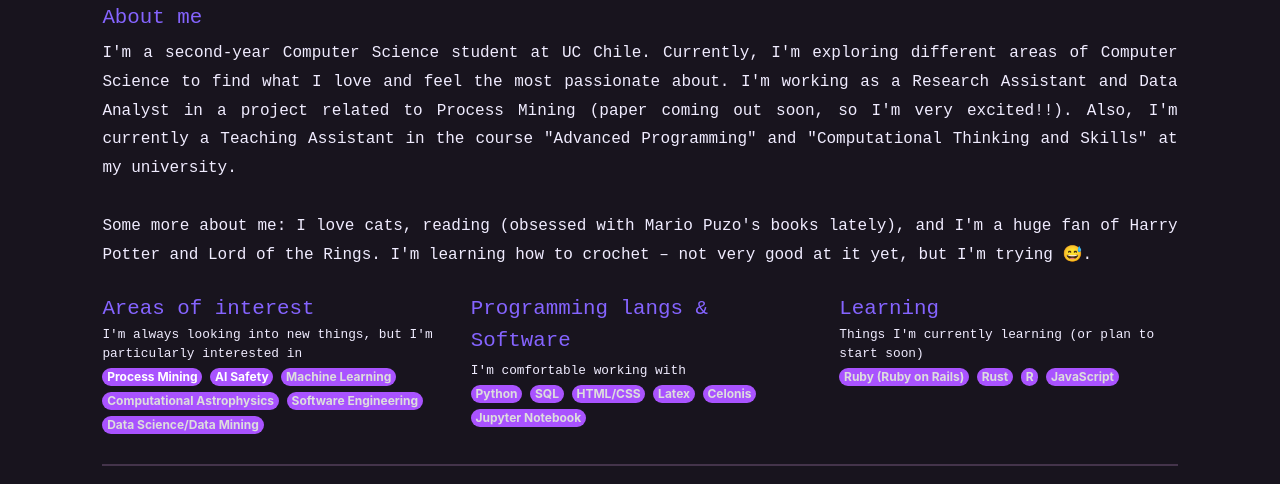
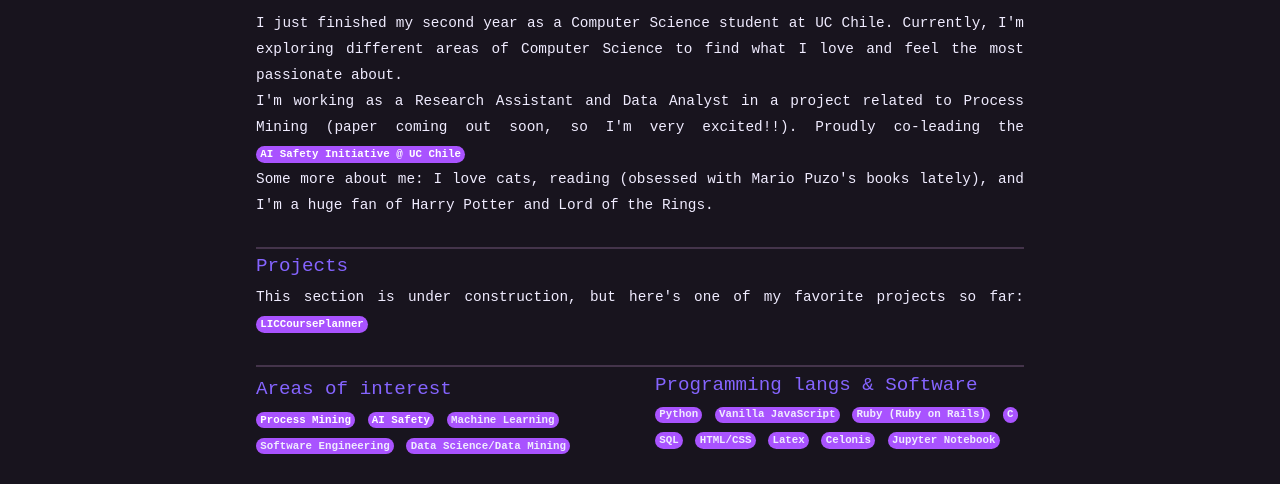
Before and after one commit to mon-b/mon-b.github.io, a plain HTML site: page index.html in a window 1280 px wide. Shown: the part 135-619 px from the top of the page. Drawn offline with nearby package versions, Linux system fonts and the light colour scheme; a script that the page names is missing.

Commit message:
update 12/12

```diff
--- a/index.html
+++ b/index.html
@@ -19,39 +19,55 @@
         </div>
         <br>
         <div class="me">
-            I'm Monn 🙋🏻‍♀️
+            I'm Mon
         </div>
     </div>
     <hr>
-    <div class="">
+
     <div class="about-me-text">
         <div class="section-title">
             About me
         </div>
         <div class="content">
-                I'm a second-year Computer Science student at UC Chile.
+    <div class="text-content">
+        I just finished my second year as a Computer Science student at UC Chile.
         Currently, I'm exploring different areas of Computer Science to find what I love and feel the most passionate about.
-                I'm working as a Research Assistant and Data Analyst in a project related to Process Mining (paper coming out soon, so I'm very excited!!).
-                Also, I'm currently a Teaching Assistant in the course "Advanced Programming" and "Computational Thinking and Skills" at my university.
-                <br> <br>
+
+        <br>I'm working as a Research Assistant and Data Analyst in a project related to Process Mining (paper coming out soon, so I'm very excited!!).
+        Proudly co-leading the
+        <span class="badge rounded-pill text-bg-success">
+            <a href="https://aisuc.dev/">AI Safety Initiative @ UC Chile</a>
+        </span>
+    </div>
+
+    <div class="text-content">
         Some more about me: I love cats, reading (obsessed with Mario Puzo's books lately), and I'm a huge fan of Harry Potter and Lord of the Rings.
-                I'm learning how to crochet – not very good at it yet, but I'm trying 😅.
+    </div>
+</div>
+        <br>
+    </div>
+    <hr>
+    <div class="projects">
+        <div class="section-title">
+            Projects
+        </div>
+        <div class="content">
+            This section is under construction, but here's one of my favorite projects so far: <span class="badge rounded-pill text-bg-success"> <a href="https://liccourseplanner.netlify.app/"> LICCoursePlanner </a></span>
 
         </div>
     </div>
     <br>
+    <hr>
 
 
     <div class="row">
         <div class="col-sm">
+          <div class="content">
             <div class="section-title">
                 Areas of interest
             </div>
             <br>
-                <div class="section-subtitle">
-                    I'm always looking into new things, but I'm particularly interested in
-                </div>
-                <br>
+            <div class="badge-group">
                   <span class="badge rounded-pill text-bg-success">
                       <a href="https://www.celonis.com/process-mining/what-is-process-mining/"> Process Mining </a>
                   </span>
@@ -62,29 +78,34 @@
                       Machine Learning
                   </span>
                   <span class="badge rounded-pill text-bg-success">
-                    Computational Astrophysics
-                </span>
-                <span class="badge rounded-pill text-bg-success">
                       Software Engineering
                   </span>
                   <span class="badge rounded-pill text-bg-success">
                       Data Science/Data Mining
                   </span>
-                <br>
-                <br>
+            </div>
+          </div>
         </div>
 
         <div class="col-sm">
+
           <div class="section-title">
               Programming langs & Software
           </div>
-                <br>
-                <div class="section-subtitle">
-                    I'm comfortable working with
-                </div>
-                <br>
+
+          <div class="content">
+              <div class="badge-group">
               <span class="badge rounded-pill text-bg-success">
                   Python
+              </span>
+              <span class="badge rounded-pill text-bg-success">
+                  Vanilla JavaScript
+              </span>
+              <span class="badge rounded-pill text-bg-success">
+                  Ruby (Ruby on Rails)
+              </span>
+              <span class="badge rounded-pill text-bg-success">
+                C
               </span>
               <span class="badge rounded-pill text-bg-success">
                   SQL
@@ -101,36 +122,13 @@
               <span class="badge rounded-pill text-bg-success">
                   Jupyter Notebook
               </span>
-                <br>
-                <br>
-            </div>
-            <div class="col-sm">
-                <div class="section-title">
-                    Learning
-                </div>
-                <br>
-                <div class="section-subtitle">
-                    Things I'm currently learning (or plan to start soon)
-                </div>
-                <br>
-                <span class="badge rounded-pill text-bg-success">
-                    Ruby (Ruby on Rails)
-                </span>
-                <span class="badge rounded-pill text-bg-success">
-                    Rust
-                </span>
-                <span class="badge rounded-pill text-bg-success">
-                    R
-                </span>
-                <span class="badge rounded-pill text-bg-success">
-                    JavaScript
-                </span>
-                <br>
-                <br>
               </div>
           </div>
         </div>
+    </div>
+    <br>
     <hr>
+
     <br>
     <div class="contact">
         <div class="section-title">
--- a/static/styles.css
+++ b/static/styles.css
@@ -3,8 +3,8 @@
 
 
 body {
-    margin-left: 8%;
-    margin-right: 8%;
+    margin-left: 20%;
+    margin-right: 20%;
     padding: 0;
     background: #18141e;
     color: #dddddd;
@@ -24,7 +24,7 @@
 .section-title {
     display: inline-block;
     color: #8564ff;
-    font-size: 1.3rem;
+    font-size: 1.2rem;
     font-family: "SF Mono", monospace;
 }
 
@@ -37,16 +37,16 @@
 
 .me {
     display: inline-block;
-    font-size: 3rem;
+    font-size: 2.5rem;
     font-family: "Roboto Regular", sans-serif;
 
     color: #f0ecff;
 }
 
-.content {
+.content  {
     text-align: justify;
     font-family: "SF Mono", monospace;
-    font-size: 1rem;
+    font-size: 0.9rem;
     margin-top: 0.5%;
     line-height: 1.8;
     color: #f0ecff;
@@ -63,11 +63,17 @@
     margin-right: 1%;
 }
 
+.about-me-text .badge{
+  margin-right: 0;
+}
+
 .badge a:hover, a:visited, a:link, a:active
 {
     text-decoration: none;
     color: white;
 }
+
+
 
 .contact {
     text-align: center;
@@ -77,3 +83,7 @@
     height: 5.5vh;
     min-height: 30px;
 }
+
+.badge-group {
+  text-align: left;
+}
```
Lines whose indentation alone changed are shown as unchanged.
